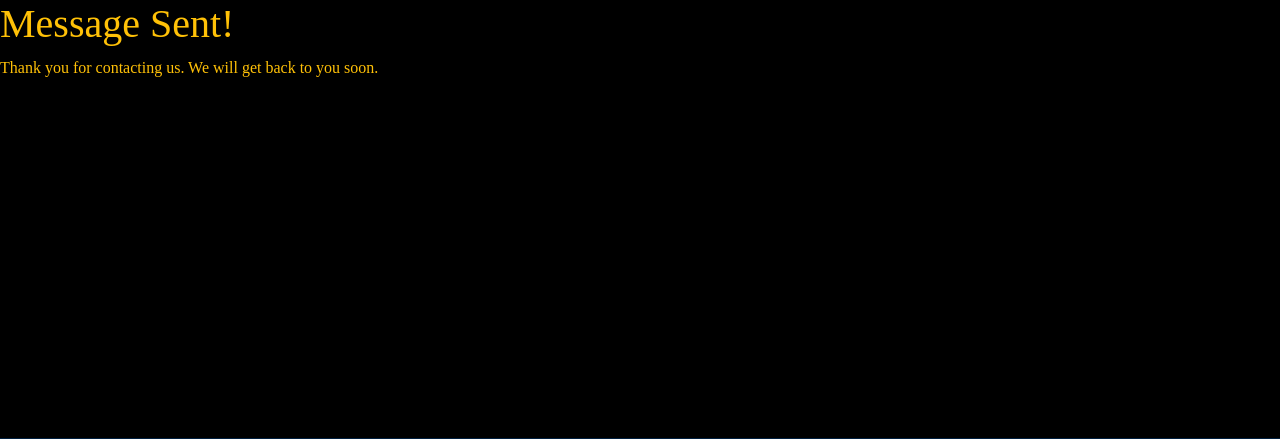
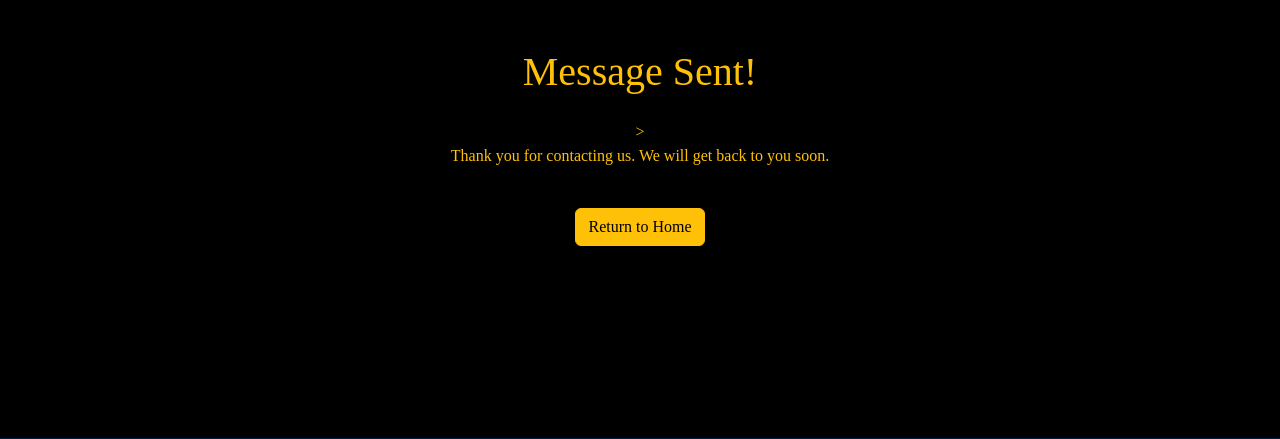
Before and after one commit to djakobsson77/milestone3_mi_secrets, a Django app: page /contact/success/ in a window 1280 px wide. Shown: the part 69-508 px from the top of the page. Run offline with Django 5.2, Linux system fonts and the light colour scheme; some web fonts are replaced.

Commit message:
style contact_success.html

```diff
--- a/mi_universe/templates/mi_universe/contact_success.html
+++ b/mi_universe/templates/mi_universe/contact_success.html
@@ -1,6 +1,9 @@
 {% extends "base.html" %}
 
 {% block content %}
-<h1>Message Sent!</h1>
+<div class="container mt-5" style="max-width: 600px; text-align: center;">
+    <h1 class="mb-4" style="color: #ffc107;">Message Sent!</h1>>
 <p>Thank you for contacting us. We will get back to you soon.</p>
+<a href="/" class="btn btn-warning mt-4">Return to Home</a>
+</div>
 {% endblock %}
```
